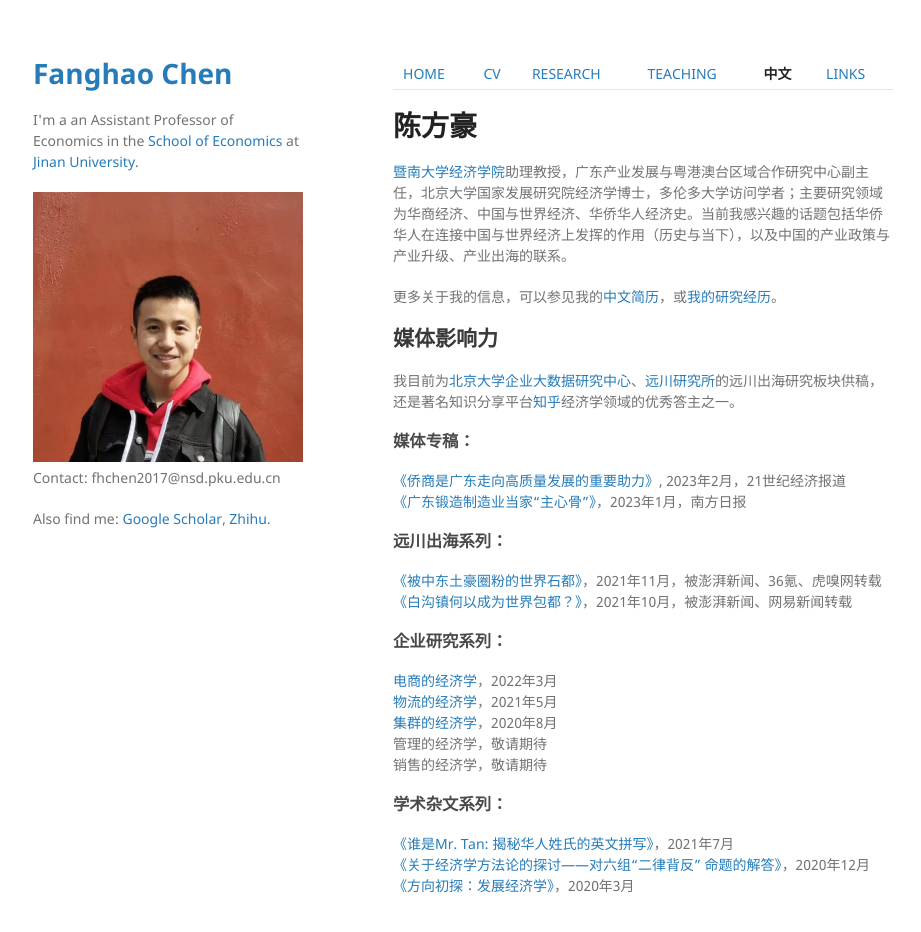
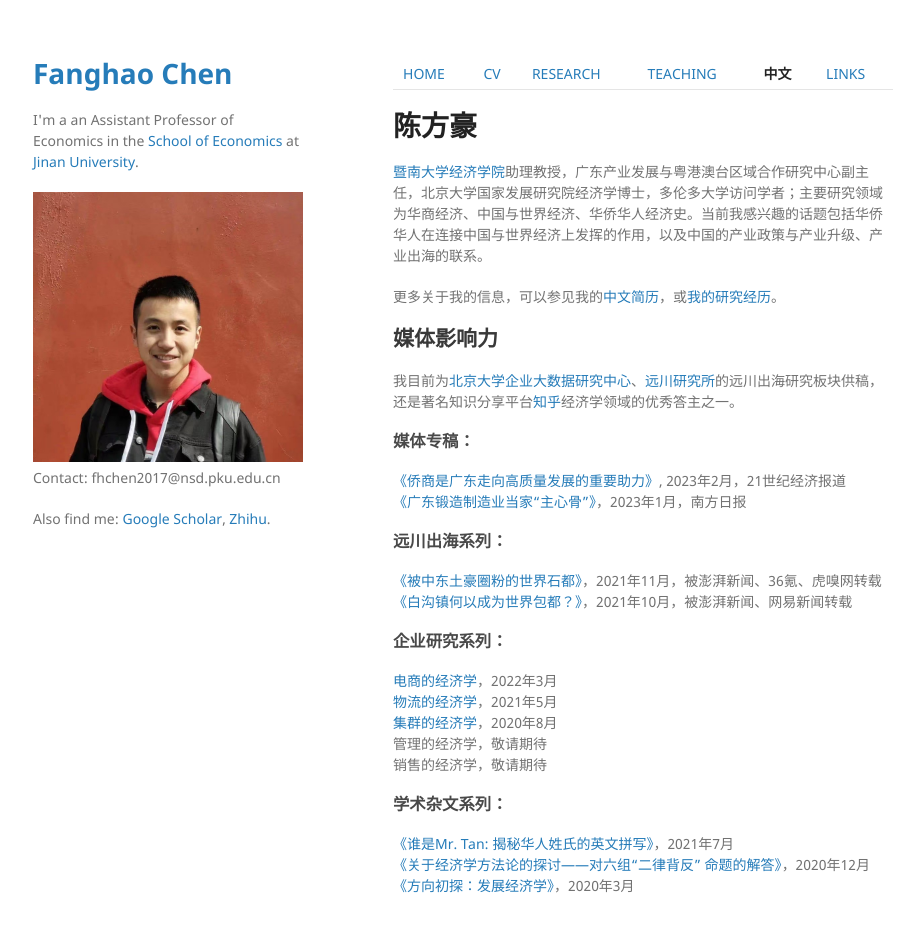
Before and after one commit to FanghaoChen/homepage, a Jekyll site: the page built from chinesepage.md, in a window 1280 px wide and 966 px high. Shown: the top 932 px of the window, without its empty margins (177-1098 px from the left). Built offline with Jekyll 4.4.1, drawn with Linux system fonts in a browser that asks for light colours; our own code applies the rules of GitHub Pages for plain Markdown files.

Commit message:
Update chinesepage.md

```diff
--- a/chinesepage.md
+++ b/chinesepage.md
@@ -2,7 +2,7 @@
 
 # 陈方豪
 
-[暨南大学经济学院](https://ec.jnu.edu.cn/)助理教授，广东产业发展与粤港澳台区域合作研究中心副主任，北京大学国家发展研究院经济学博士，多伦多大学访问学者；主要研究领域为华商经济、中国与世界经济、华侨华人经济史。当前我感兴趣的话题包括华侨华人在连接中国与世界经济上发挥的作用（历史与当下），以及中国的产业政策与产业升级、产业出海的联系。
+[暨南大学经济学院](https://ec.jnu.edu.cn/)助理教授，广东产业发展与粤港澳台区域合作研究中心副主任，北京大学国家发展研究院经济学博士，多伦多大学访问学者；主要研究领域为华商经济、中国与世界经济、华侨华人经济史。当前我感兴趣的话题包括华侨华人在连接中国与世界经济上发挥的作用，以及中国的产业政策与产业升级、产业出海的联系。
 
 更多关于我的信息，可以参见我的[中文简历](./assets/陈方豪_暨大经院_240826.pdf)，或[我的研究经历](https://mp.weixin.qq.com/s?__biz=Mzg4MzE0ODY0Mw==&mid=2247491382&idx=1&sn=992dc4dda38bfd95d5c2b47848fc5a81&chksm=cf4a8d3af83d042c96f68c98b9406eab25df4ce418b6778fccdee755fc9e499decfb44498855&mpshare=1&scene=24&srcid=12203KNxFd0xsEh7nM7ZzhKn&sharer_sharetime=1639991731014&sharer_shareid=009d752390d3ca9d149b0d31038375f0#rd)。
 
```
